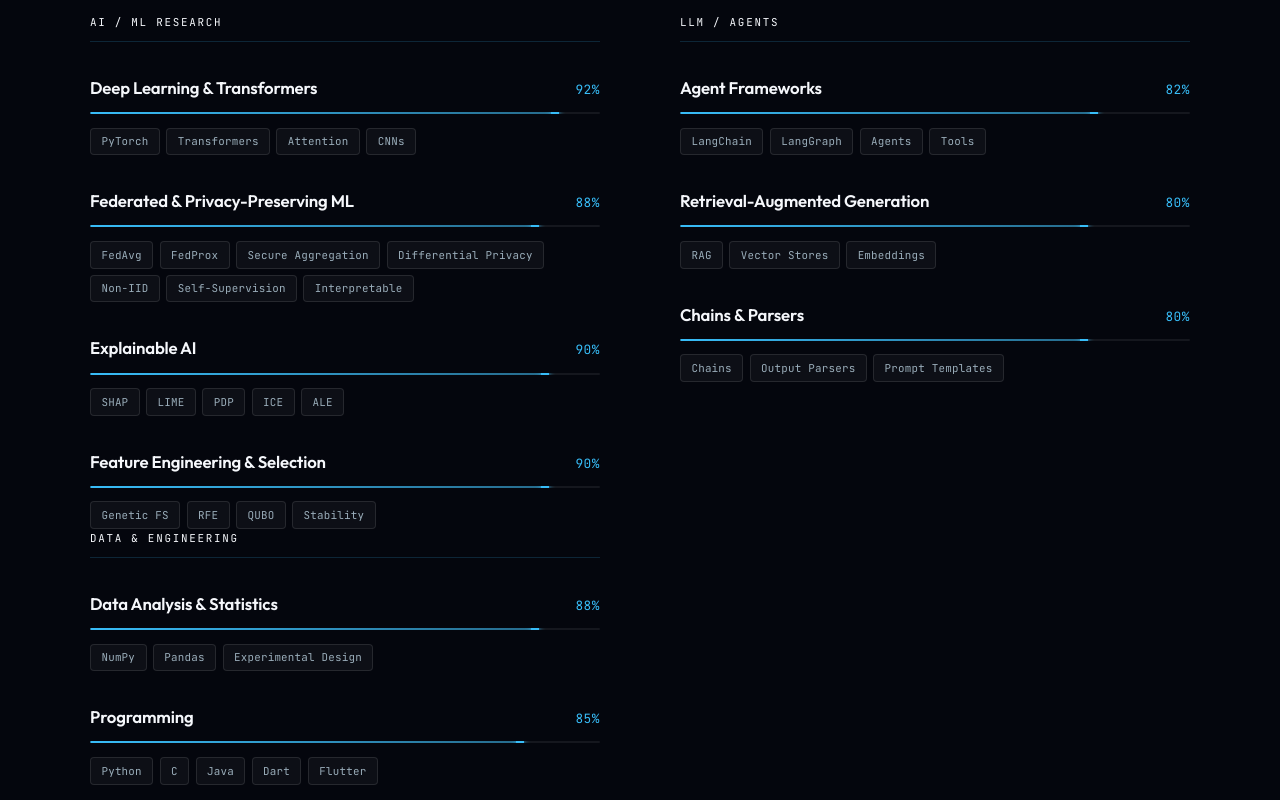
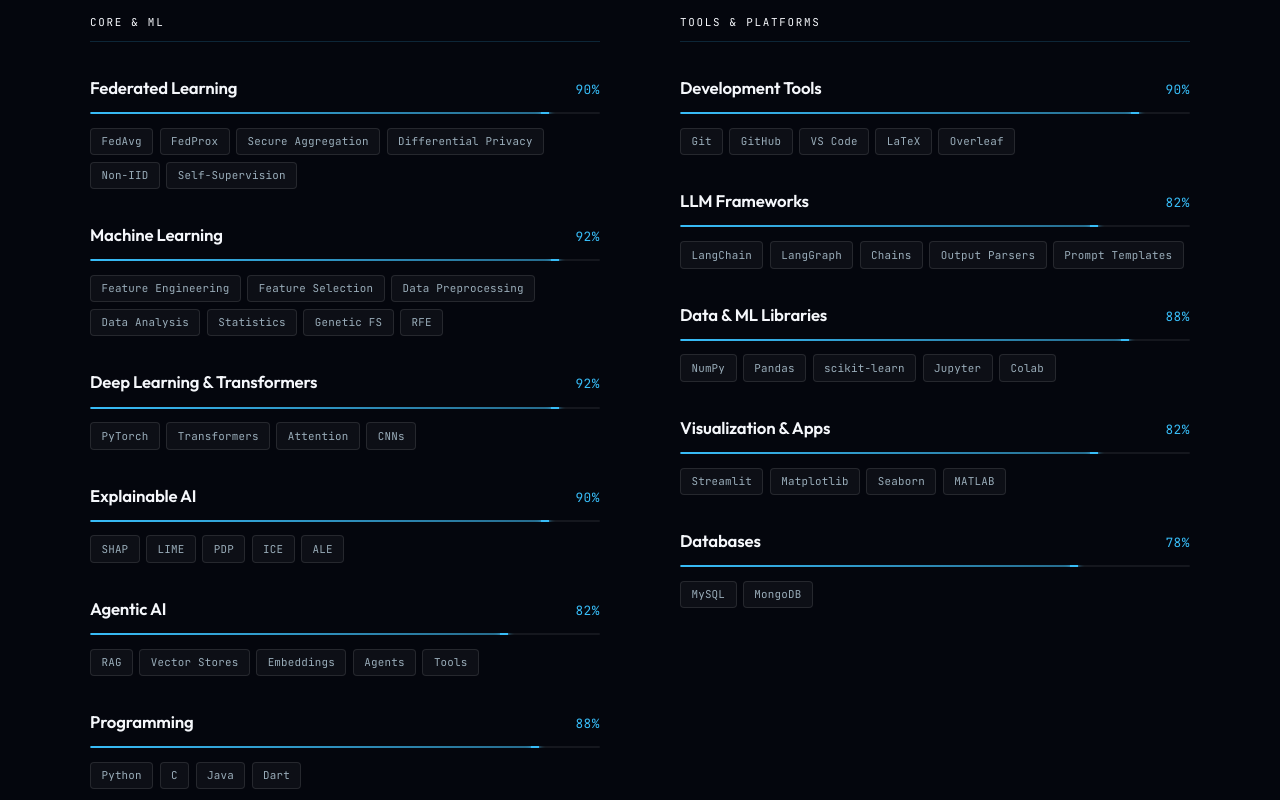
Before and after one commit to iamshibly/shibly-s-portfolio, a React (Vite) app: page / in a window 1280 px wide. Shown: the part 10140-10940 px from the top of the page. Built offline with nearby package versions, Linux system fonts and the light colour scheme; no server answers.

Commit message:
Restructure Skills & Tools into Core & ML and Tools & Platforms
Co-Authored-By: shiblysui <zubayer0ahmad@gmail.com>

```diff
--- a/src/data/portfolio.ts
+++ b/src/data/portfolio.ts
@@ -414,29 +414,24 @@ export interface SkillGroup {
 
 export const skillGroups: SkillGroup[] = [
   {
-    groupTitle: 'AI / ML Research',
+    groupTitle: 'Core & ML',
     skills: [
-      { name: 'Deep Learning & Transformers',      level: 92, tags: ['PyTorch', 'Transformers', 'Attention', 'CNNs'] },
-      { name: 'Federated & Privacy-Preserving ML', level: 88, tags: ['FedAvg', 'FedProx', 'Secure Aggregation', 'Differential Privacy', 'Non-IID', 'Self-Supervision', 'Interpretable'] },
-      { name: 'Explainable AI',                    level: 90, tags: ['SHAP', 'LIME', 'PDP', 'ICE', 'ALE'] },
-      { name: 'Feature Engineering & Selection',   level: 90, tags: ['Genetic FS', 'RFE', 'QUBO', 'Stability'] },
+      { name: 'Federated Learning',           level: 90, tags: ['FedAvg', 'FedProx', 'Secure Aggregation', 'Differential Privacy', 'Non-IID', 'Self-Supervision'] },
+      { name: 'Machine Learning',             level: 92, tags: ['Feature Engineering', 'Feature Selection', 'Data Preprocessing', 'Data Analysis', 'Statistics', 'Genetic FS', 'RFE'] },
+      { name: 'Deep Learning & Transformers', level: 92, tags: ['PyTorch', 'Transformers', 'Attention', 'CNNs'] },
+      { name: 'Explainable AI',               level: 90, tags: ['SHAP', 'LIME', 'PDP', 'ICE', 'ALE'] },
+      { name: 'Agentic AI',                   level: 82, tags: ['RAG', 'Vector Stores', 'Embeddings', 'Agents', 'Tools'] },
+      { name: 'Programming',                  level: 88, tags: ['Python', 'C', 'Java', 'Dart'] },
     ],
   },
   {
-    groupTitle: 'LLM / Agents',
+    groupTitle: 'Tools & Platforms',
     skills: [
-      { name: 'Agent Frameworks',        level: 82, tags: ['LangChain', 'LangGraph', 'Agents', 'Tools'] },
-      { name: 'Retrieval-Augmented Generation', level: 80, tags: ['RAG', 'Vector Stores', 'Embeddings'] },
-      { name: 'Chains & Parsers',        level: 80, tags: ['Chains', 'Output Parsers', 'Prompt Templates'] },
-    ],
-  },
-  {
-    groupTitle: 'Data & Engineering',
-    skills: [
-      { name: 'Data Analysis & Statistics',   level: 88, tags: ['NumPy', 'Pandas', 'Experimental Design'] },
-      { name: 'Programming',                  level: 85, tags: ['Python', 'C', 'Java', 'Dart', 'Flutter'] },
-      { name: 'Tools & Workflows',            level: 85, tags: ['scikit-learn', 'Matplotlib', 'Jupyter', 'Colab', 'Git', 'Overleaf', 'FastAPI', 'Next.js', 'TypeScript'] },
-      { name: 'Databases & Productivity',     level: 75, tags: ['MySQL', 'MongoDB', 'LaTeX', 'Excel'] },
+      { name: 'Development Tools',     level: 90, tags: ['Git', 'GitHub', 'VS Code', 'LaTeX', 'Overleaf'] },
+      { name: 'LLM Frameworks',        level: 82, tags: ['LangChain', 'LangGraph', 'Chains', 'Output Parsers', 'Prompt Templates'] },
+      { name: 'Data & ML Libraries',   level: 88, tags: ['NumPy', 'Pandas', 'scikit-learn', 'Jupyter', 'Colab'] },
+      { name: 'Visualization & Apps',  level: 82, tags: ['Streamlit', 'Matplotlib', 'Seaborn', 'MATLAB'] },
+      { name: 'Databases',             level: 78, tags: ['MySQL', 'MongoDB'] },
     ],
   },
 ];
```
